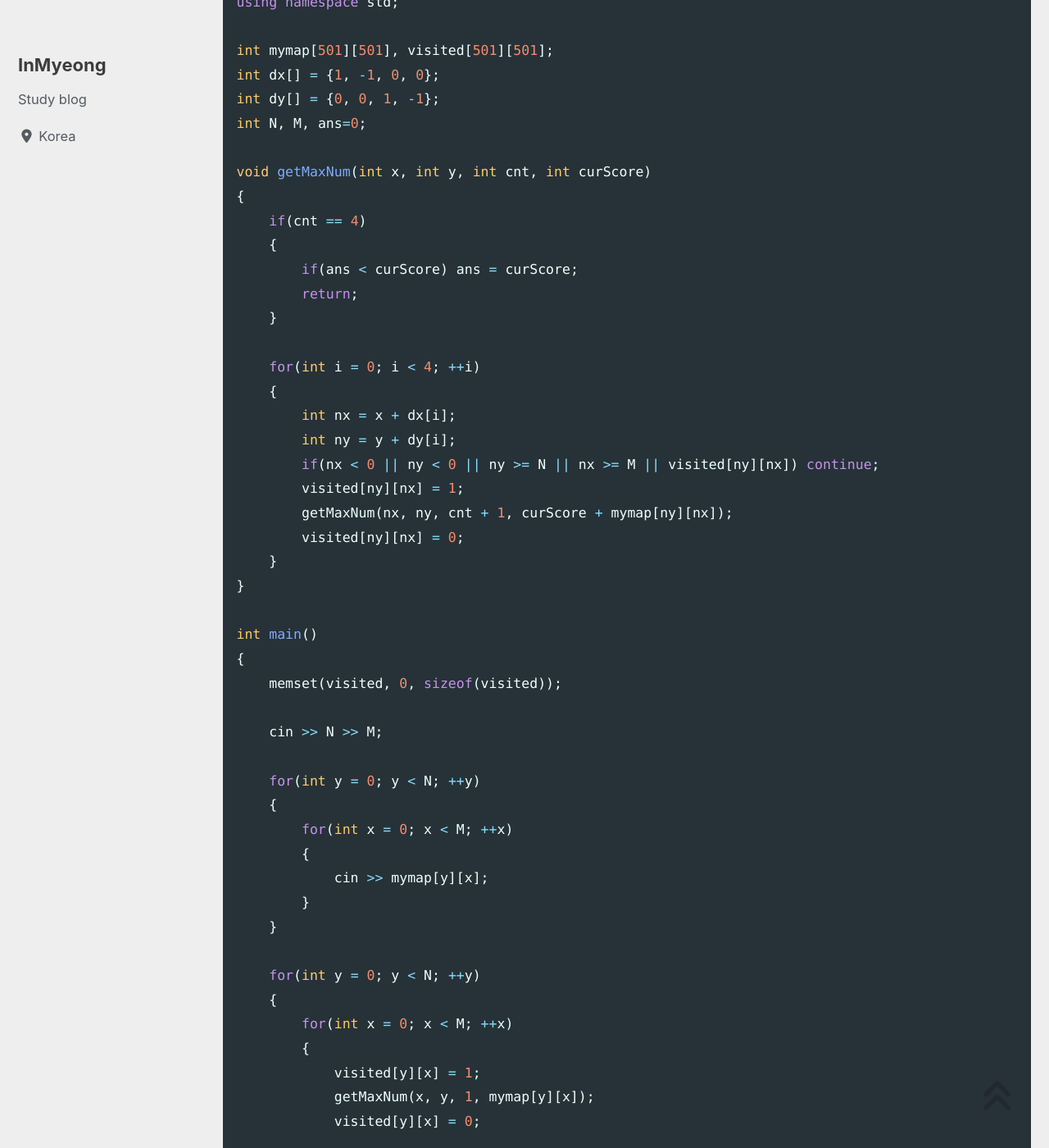
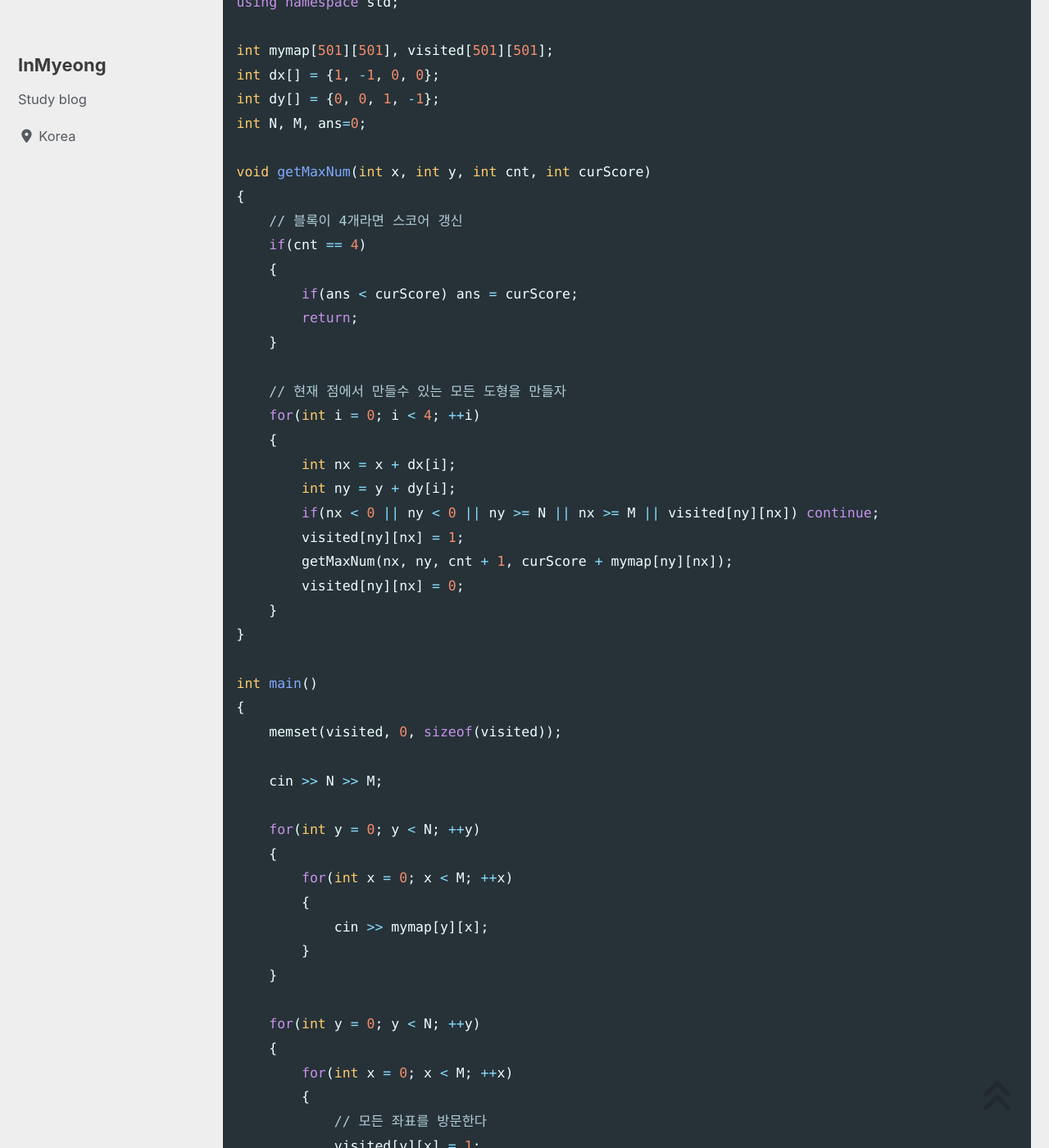
Before and after one commit to devMyeong/devMyeong.github.io, a Jekyll site: the page built from _posts/codingTest/2022-09-25-백준.md, in a window 1280 px wide and 1400 px high, scrolled down 15482 px. Shown: the whole window at 82% size. Built offline with Jekyll 4.4.1, drawn with Linux system fonts in a browser that asks for light colours; cached includes are drawn as plain includes; nearby versions of some CDN libraries; some web fonts are replaced; comment, search, counter and statistics services are not loaded.

Commit message:
Chore : 백준 주석 추가

```diff
--- a/_posts/codingTest/2022-09-25-백준.md
+++ b/_posts/codingTest/2022-09-25-백준.md
@@ -493,12 +493,14 @@ int N, M, ans=0;
 
 void getMaxNum(int x, int y, int cnt, int curScore)
 {
+    // 블록이 4개라면 스코어 갱신
     if(cnt == 4)
     {
         if(ans < curScore) ans = curScore;
         return;
     }
 
+    // 현재 점에서 만들수 있는 모든 도형을 만들자
     for(int i = 0; i < 4; ++i)
     {
         int nx = x + dx[i];
@@ -528,10 +530,12 @@ int main()
     {
         for(int x = 0; x < M; ++x)
         {
+            // 모든 좌표를 방문한다
             visited[y][x] = 1;
             getMaxNum(x, y, 1, mymap[y][x]);
             visited[y][x] = 0;
 
+            // ㅓ ㅏ ㅗ ㅜ 를 만들자
             if(x-1 >= 0 && y-1 >= 0 && y+1 < N)//ㅓ
             {
                 ans = max(ans, (mymap[y-1][x] + mymap[y][x] + mymap[y][x-1] + mymap[y+1][x]));
```
